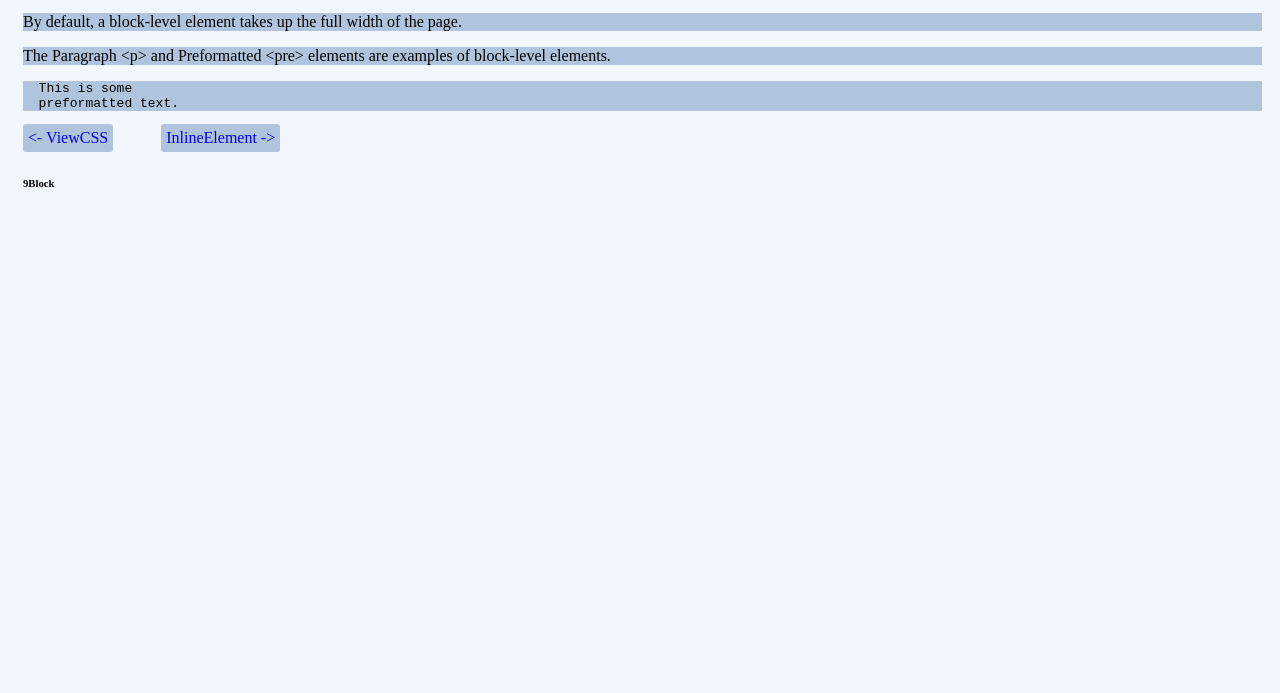
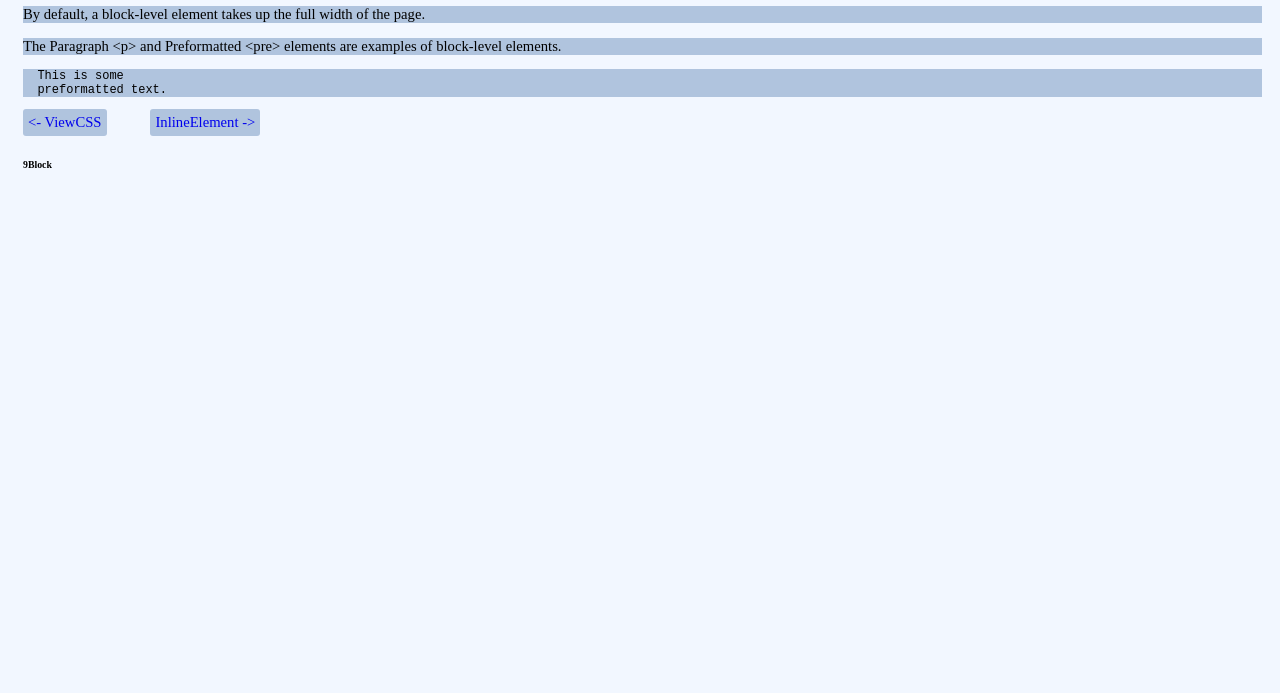
Before and after one commit to ljlclark/IntroToCSS, a plain HTML site: page 9Block.html in a window 1280 px wide. Shown: the part 107-800 px from the top of the page. Drawn offline with Linux system fonts and the light colour scheme.

Commit message:
Update Intro.css

```diff
--- a/Intro.css
+++ b/Intro.css
@@ -2,6 +2,11 @@
 
 body {
   background: #F2F7FF;
+  font-size: 11pt;
+}
+
+pre {
+  font-size: 9pt;
 }
 
 .button {
```
